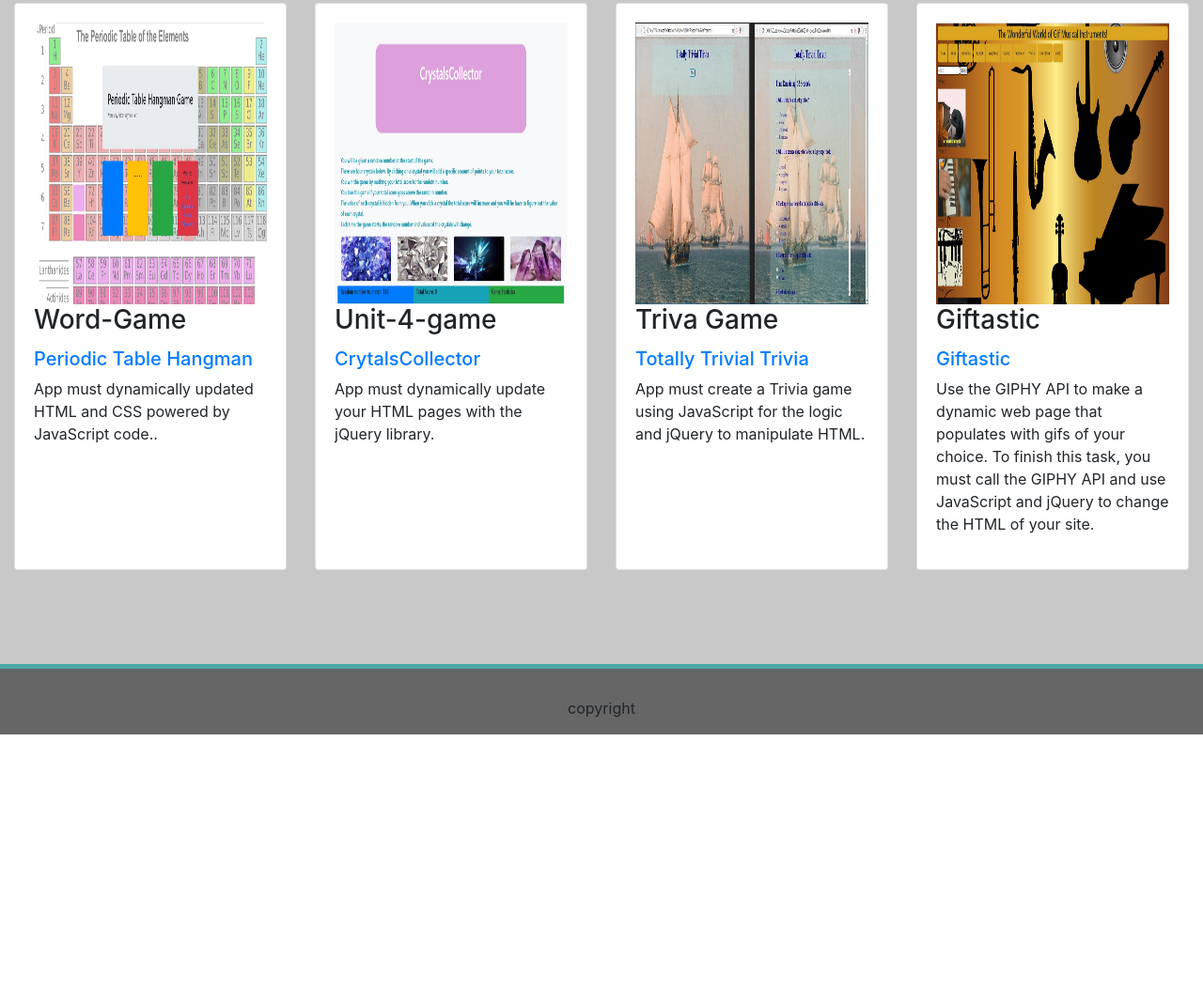
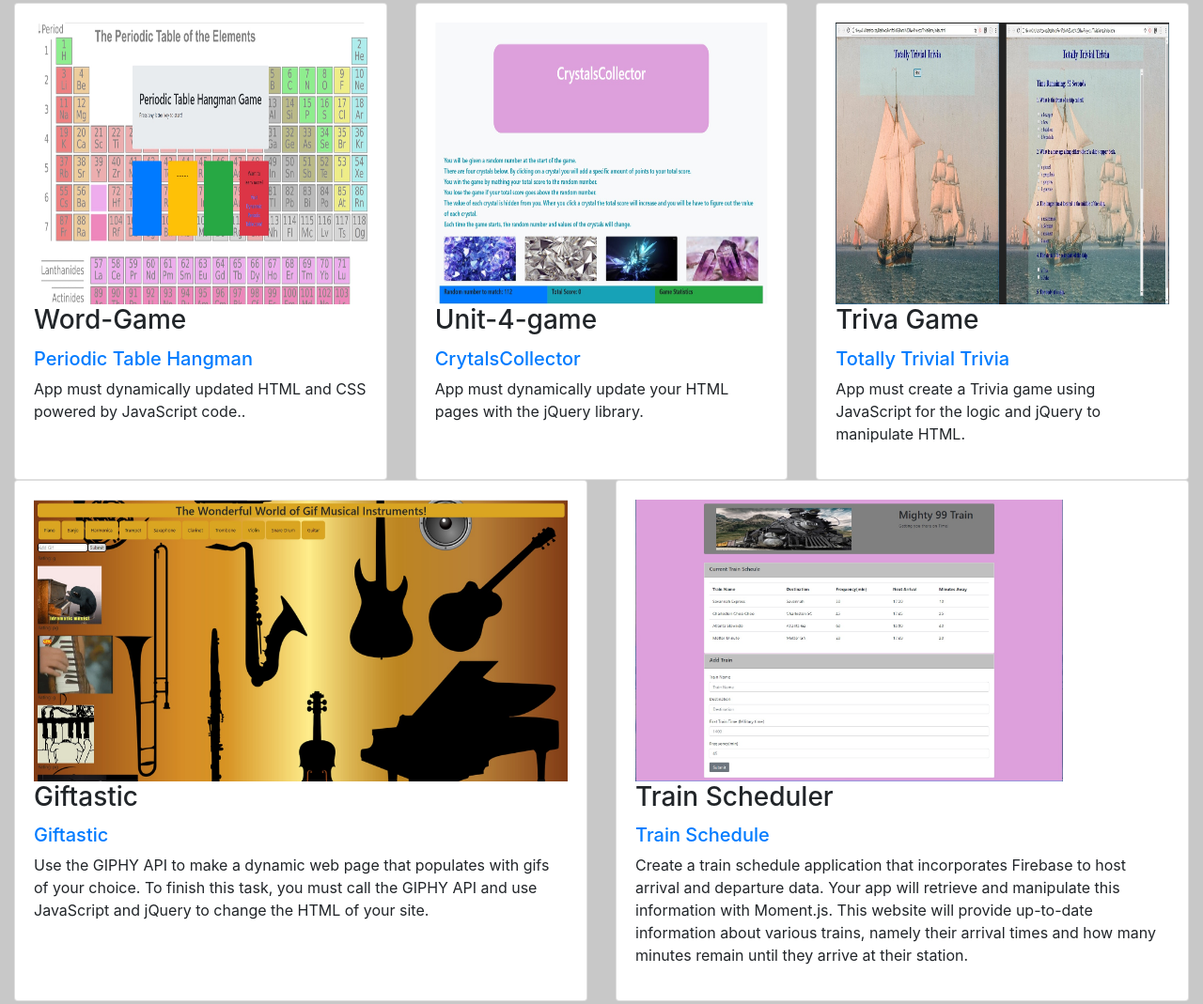
Before and after one commit to anorris57/Bootstrap-Portfolio, a plain HTML site: page portfolio.html in a window 1280 px wide. Shown: the part 198-1267 px from the top of the page at 94% size. Before the commit the page ends 980 px from the top, so only its background shows below. Drawn offline with nearby package versions, Linux system fonts and the light colour scheme.

Commit message:
update portfolio with class project

```diff
--- a/portfolio.html
+++ b/portfolio.html
@@ -56,15 +56,25 @@
                     <p>App must create a Trivia game using JavaScript for the logic and jQuery to manipulate HTML.</p>
             </div><!--close card-body-->
           </div><!--close for card div3-->
-          <div class="card">
+        </div><!--close for card-deck-->
+        <div class="card-deck">
+        <div class="card">
+          <div class="card-body">
+            <img src="assets/images/GifTastic.jpg" class="img-fluid" alt="picture of badge"/>
+              <h3 class="card-title">Giftastic</h3>
+                <h5><a class="card-subtitle" href="https://anorris57.github.io/GifTastic/" target="_blank">Giftastic</a></h5>
+                  <p> Use the GIPHY API to make a dynamic web page that populates with gifs of your choice. To finish this task, you must call the GIPHY API and use JavaScript and jQuery to change the HTML of your site.</p>
+          </div><!--close card-body-->
+        </div><!--close for card div1 2nd row-->
+        <div class="card">
             <div class="card-body">
-              <img src="assets/images/GifTastic.jpg" class="img-fluid" alt="picture of badge"/>
-                <h3 class="card-title">Giftastic</h3>
-                  <h5><a class="card-subtitle" href="https://anorris57.github.io/GifTastic/" target="_blank">Giftastic</a></h5>
-                    <p> Use the GIPHY API to make a dynamic web page that populates with gifs of your choice. To finish this task, you must call the GIPHY API and use JavaScript and jQuery to change the HTML of your site.</p>
+              <img src="assets/images/train.jpg" class="img-fluid" alt="picture of badge"/>
+                <h3 class="card-title">Train Scheduler</h3>
+                  <h5><a class="card-subtitle" href="https://anorris57.github.io/Train-Schedule/" target="_blank">Train Schedule</a></h5>
+                    <p> Create a train schedule application that incorporates Firebase to host arrival and departure data. Your app will retrieve and manipulate this information with Moment.js. This website will provide up-to-date information about various trains, namely their arrival times and how many minutes remain until they arrive at their station.</p>
             </div><!--close card-body-->
-          </div><!--close for card div4-->
-        </div><!--close for card-deck-->
+          </div><!--closes train-->
+        </div><!--close for card-deck 2nd row-->
       </div><!--for container-->
       <div class="row bottom">
           <div class="col">
```
Also changed, not shown: assets/images/Train.jpg (added).
